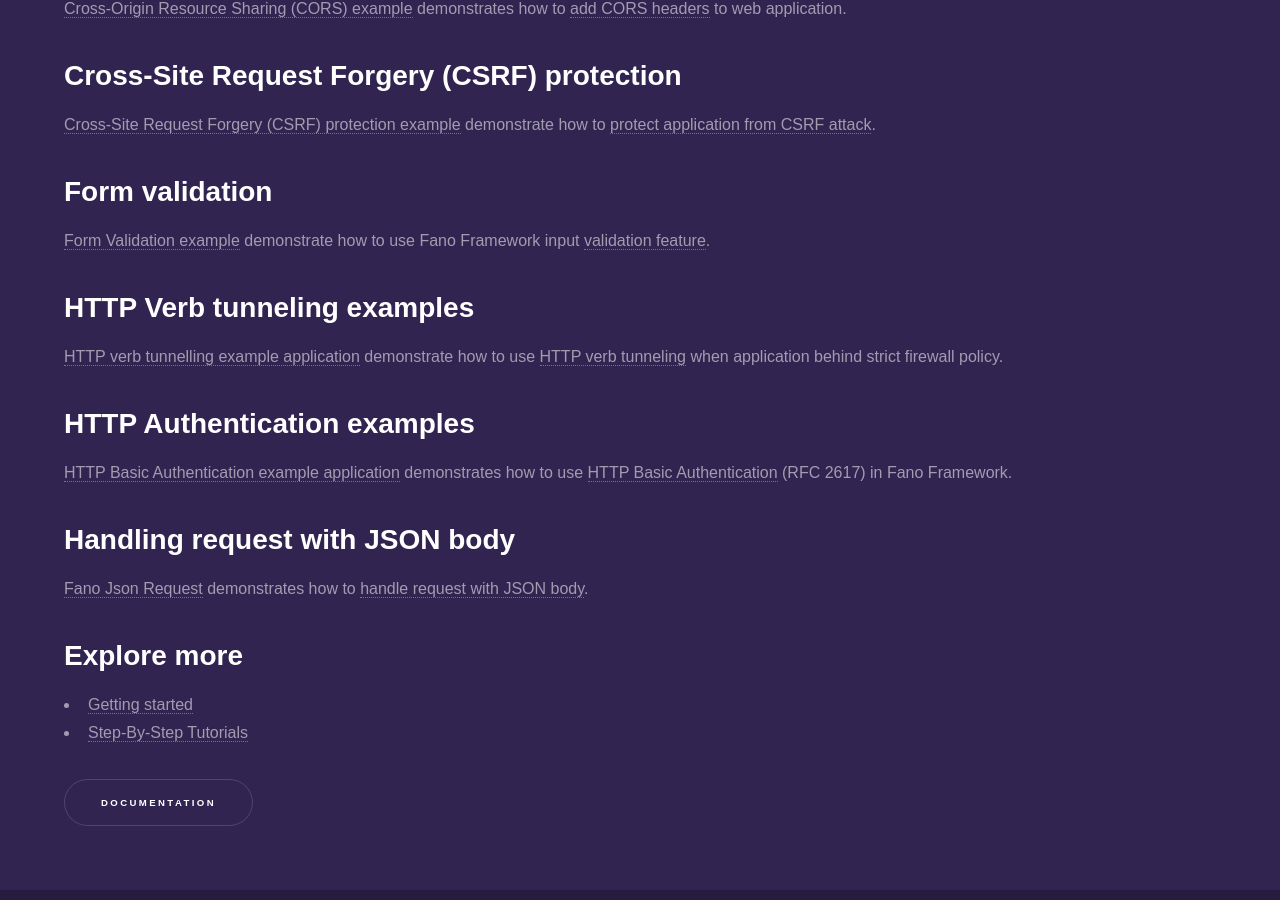
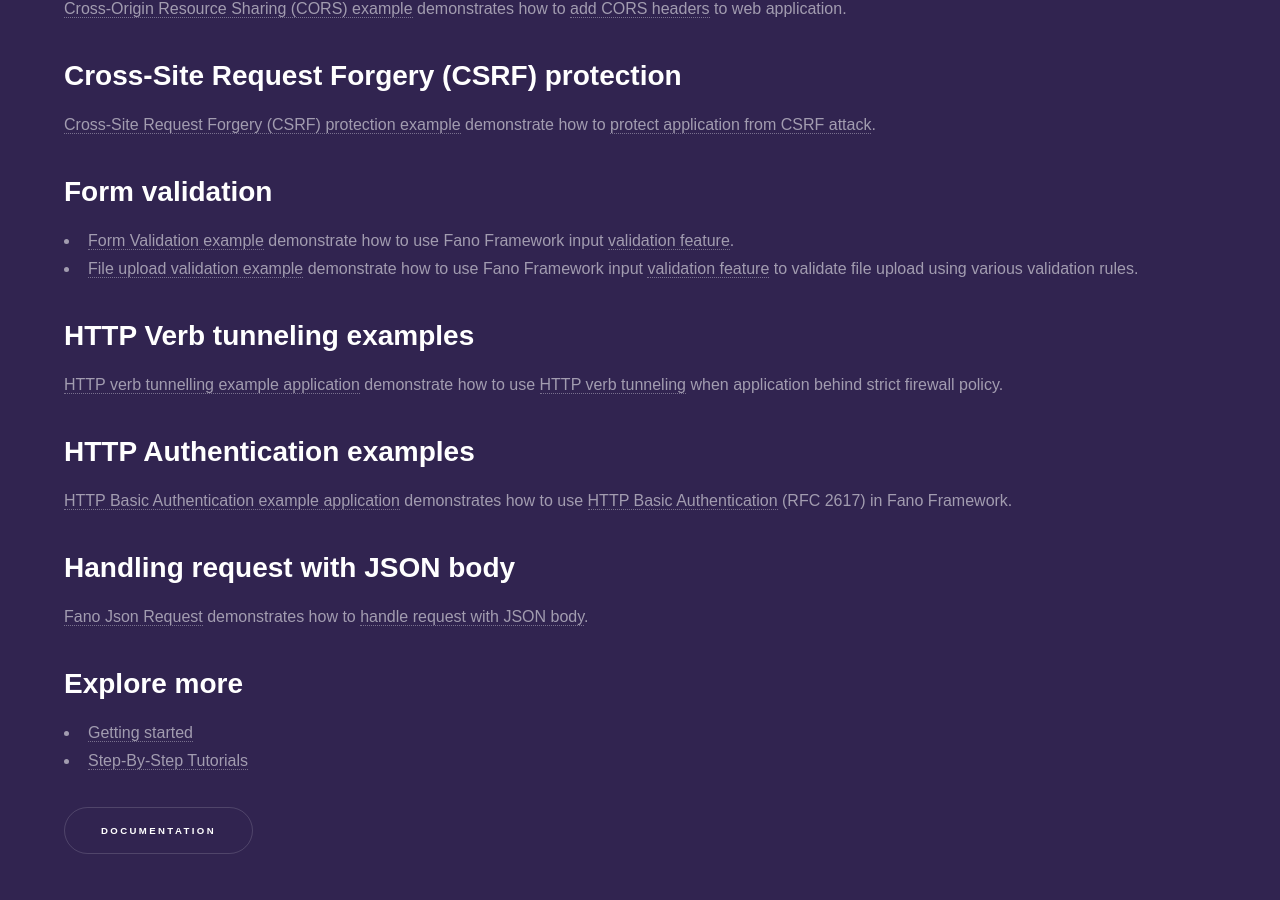
Before and after one commit to fanoframework/fanoframework.github.io, a Jekyll site: the page built from examples/index.md, in a window 1280 px wide and 900 px high, scrolled down 1887 px. Built offline with Jekyll 4.4.1, drawn with Linux system fonts in a browser that asks for light colours; our own code applies the rules of GitHub Pages for plain Markdown files.

Commit message:
add file upload validation examples

```diff
--- a/examples/index.md
+++ b/examples/index.md
@@ -67,7 +67,8 @@
 
 ## Form validation
 
-[Form Validation example](https://github.com/fanoframework/fano-validation) demonstrate how to use Fano Framework input [validation feature](/security/form-validation).
+- [Form Validation example](https://github.com/fanoframework/fano-validation) demonstrate how to use Fano Framework input [validation feature](/security/form-validation).
+- [File upload validation example](https://github.com/fanoframework/fano-scgi-upload) demonstrate how to use Fano Framework input [validation feature](/security/form-validation) to validate file upload using various validation rules.
 
 ## HTTP Verb tunneling examples
 
```
